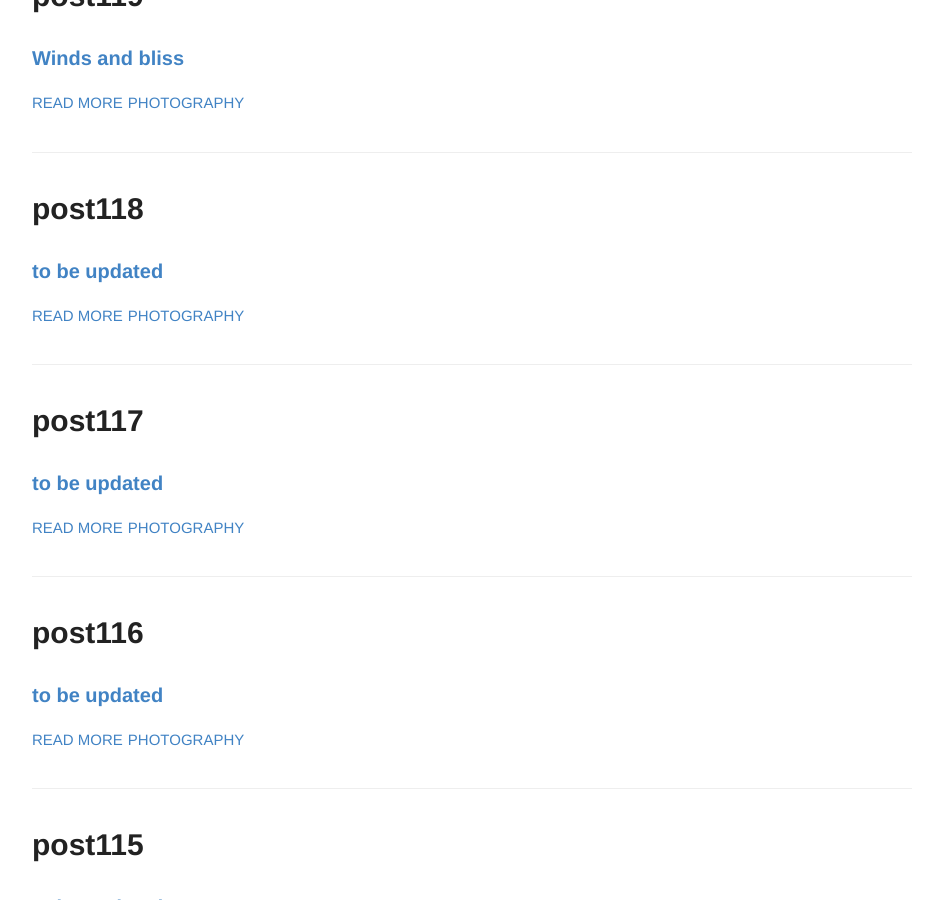
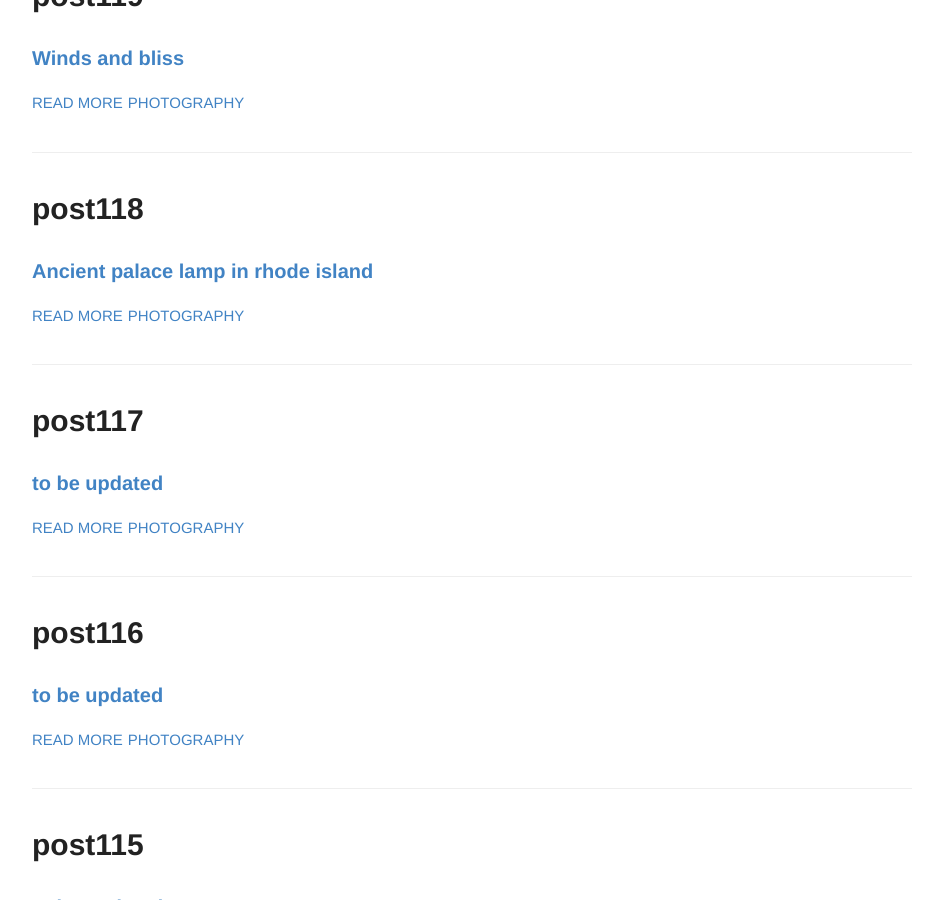
Before and after one commit to rsk/rsk.github.io, a Jekyll site: the page built from index.html, in a window 1280 px wide and 900 px high, scrolled down 2598 px. Shown: the whole window, without its empty margins (168-1111 px from the left). Built offline with Jekyll 4.4.1, drawn with Linux system fonts in a browser that asks for light colours.

Commit message:
Update 2020-6-06-post118.md

```diff
--- a/_posts/2020-6-06-post118.md
+++ b/_posts/2020-6-06-post118.md
@@ -2,7 +2,7 @@
 layout: post
 title: post118
 number: 118
-excerpt: to be updated
+excerpt: Ancient palace lamp in rhode island
 tags:
   - photography
 
```
